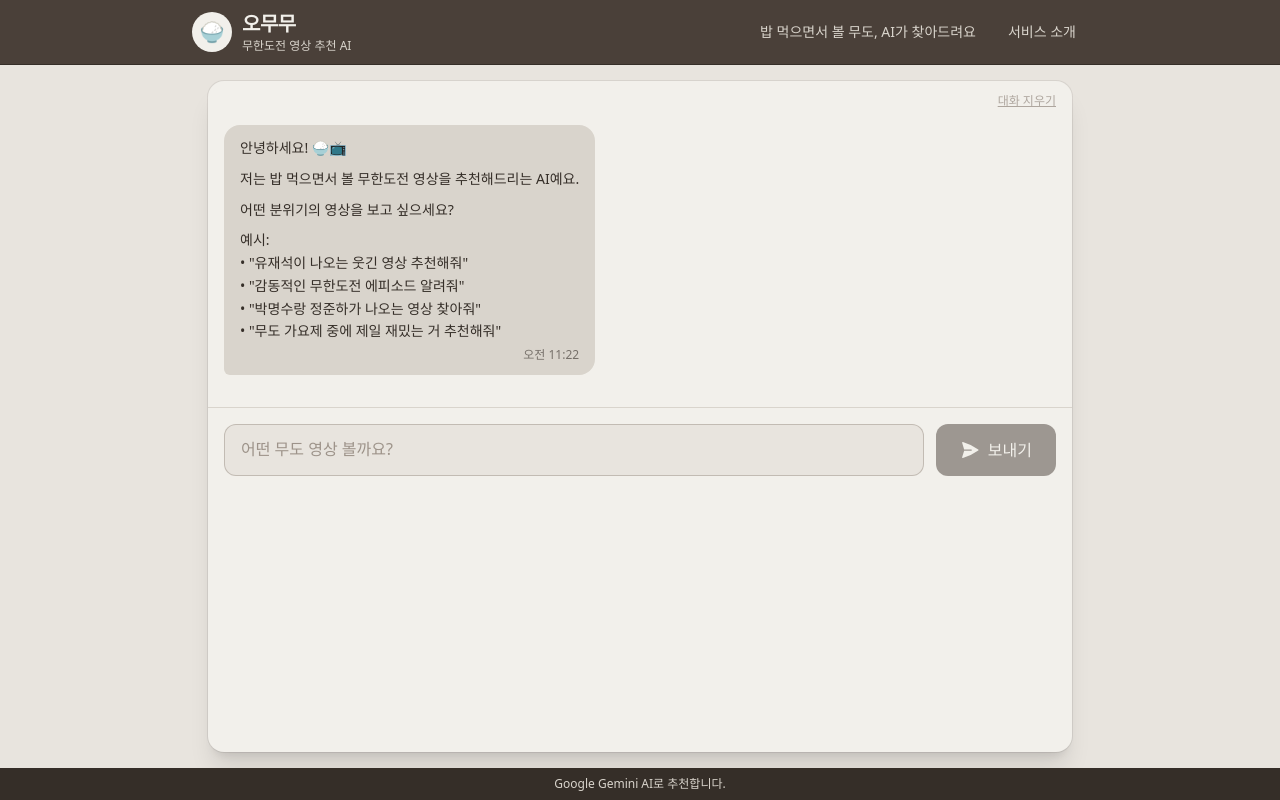
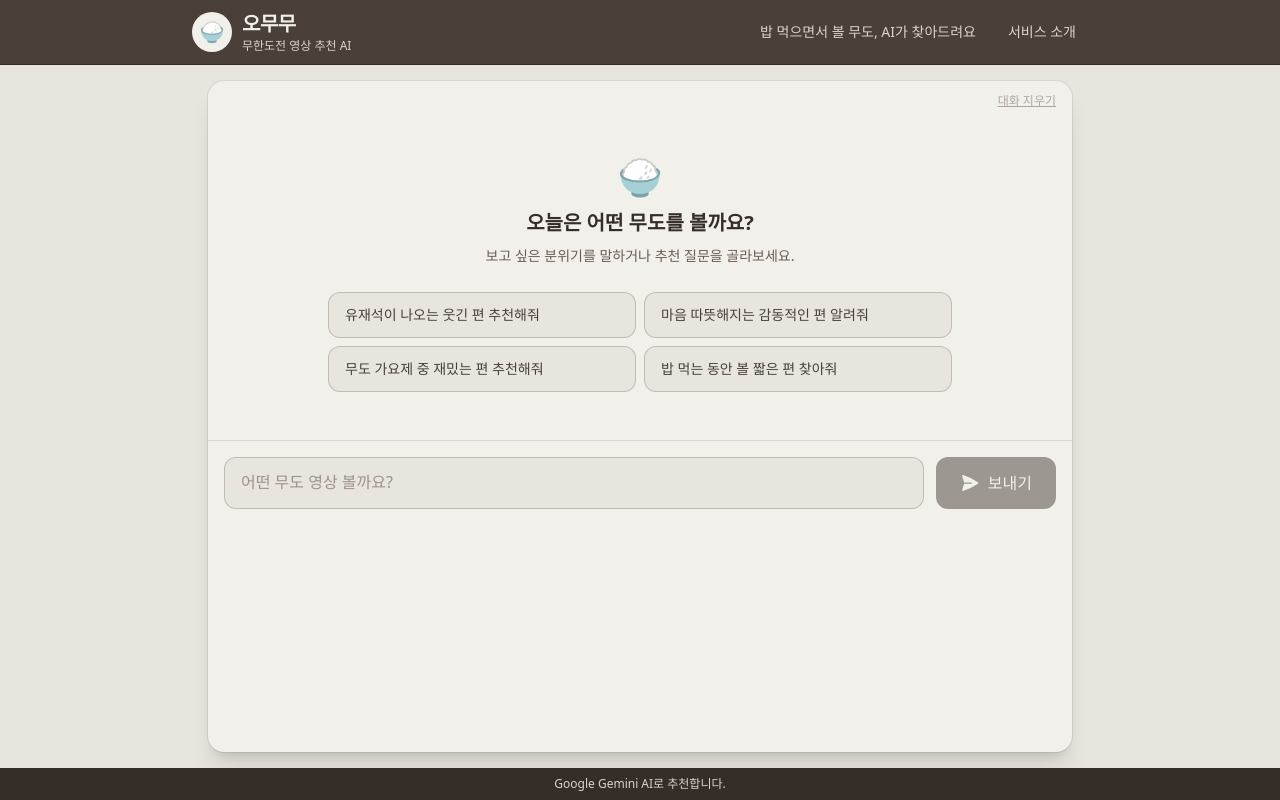
Before and after one commit to mudo-girl-project/omumu-next-ts, a Next.js app: page / in a window 1280 px wide. Built offline with nearby package versions, Linux system fonts and the light colour scheme.

Commit message:
feat(chat): add prompt-based empty state

```diff
--- /dev/null
+++ b/src/components/ChatWelcome.tsx
@@ -0,0 +1,41 @@
+const prompts = [
+  "유재석이 나오는 웃긴 편 추천해줘",
+  "마음 따뜻해지는 감동적인 편 알려줘",
+  "무도 가요제 중 재밌는 편 추천해줘",
+  "밥 먹는 동안 볼 짧은 편 찾아줘",
+];
+
+interface ChatWelcomeProps {
+  onPrompt: (prompt: string) => void;
+}
+
+export default function ChatWelcome({ onPrompt }: ChatWelcomeProps) {
+  return (
+    <section
+      aria-labelledby="chat-welcome-title"
+      className="mx-auto flex min-h-full w-full max-w-2xl flex-col items-center justify-center px-2 py-8 text-center sm:px-6"
+    >
+      <span aria-hidden="true" className="mb-3 text-4xl">
+        🍚
+      </span>
+      <h2 id="chat-welcome-title" className="text-brown-dark text-xl font-bold">
+        오늘은 어떤 무도를 볼까요?
+      </h2>
+      <p className="text-brown-light mt-2 text-sm leading-relaxed">
+        보고 싶은 분위기를 말하거나 추천 질문을 골라보세요.
+      </p>
+      <div className="mt-6 grid w-full gap-2 sm:grid-cols-2">
+        {prompts.map((prompt) => (
+          <button
+            key={prompt}
+            type="button"
+            onClick={() => onPrompt(prompt)}
+            className="border-brown-light/30 bg-ivory hover:border-brown hover:bg-ivory-dark focus-visible:ring-brown min-h-11 rounded-xl border px-4 py-3 text-left text-sm transition-colors focus-visible:ring-2 focus-visible:ring-offset-2 focus-visible:outline-none"
+          >
+            {prompt}
+          </button>
+        ))}
+      </div>
+    </section>
+  );
+}
--- a/src/components/Chatbot.tsx
+++ b/src/components/Chatbot.tsx
@@ -3,24 +3,15 @@
 import { useState, useRef, useEffect } from "react";
 import ChatMessage from "./ChatMessage";
 import ChatInput from "./ChatInput";
+import ChatWelcome from "./ChatWelcome";
 import {
   CHAT_HISTORY_KEY,
   parseChatHistory,
   type ChatHistoryMessage,
 } from "@/lib/chatHistory";
 
-const welcomeMessage = (): ChatHistoryMessage => ({
-  id: "welcome",
-  content:
-    '안녕하세요! 🍚📺\n\n저는 밥 먹으면서 볼 무한도전 영상을 추천해드리는 AI예요.\n\n어떤 분위기의 영상을 보고 싶으세요?\n\n예시:\n• "유재석이 나오는 웃긴 영상 추천해줘"\n• "감동적인 무한도전 에피소드 알려줘"\n• "박명수랑 정준하가 나오는 영상 찾아줘"\n• "무도 가요제 중에 제일 재밌는 거 추천해줘"',
-  isUser: false,
-  createdAt: Date.now(),
-});
-
 export default function Chatbot() {
-  const [messages, setMessages] = useState<ChatHistoryMessage[]>(() => [
-    welcomeMessage(),
-  ]);
+  const [messages, setMessages] = useState<ChatHistoryMessage[]>([]);
   const [isLoading, setIsLoading] = useState(false);
   const [lastMessageId, setLastMessageId] = useState<string | null>(null);
   const [historyReady, setHistoryReady] = useState(false);
@@ -122,7 +113,7 @@ export default function Chatbot() {
   };
 
   const handleClear = () => {
-    setMessages([welcomeMessage()]);
+    setMessages([]);
     setLastMessageId(null);
 
     try {
@@ -138,7 +129,7 @@ export default function Chatbot() {
         <button
           type="button"
           onClick={handleClear}
-          disabled={isLoading || messages.length <= 1}
+          disabled={isLoading || messages.length === 0}
           className="text-brown-light hover:text-brown text-xs underline disabled:cursor-not-allowed disabled:opacity-50"
         >
           대화 지우기
@@ -146,6 +137,9 @@ export default function Chatbot() {
       </div>
       {/* 채팅 메시지 영역 */}
       <div className="min-h-0 flex-1 space-y-2 overflow-y-auto p-4">
+        {messages.length === 0 && !isLoading && (
+          <ChatWelcome onPrompt={handleSend} />
+        )}
         {messages.map((msg) => (
           <div
             key={msg.id}
--- a/src/lib/chatHistory.ts
+++ b/src/lib/chatHistory.ts
@@ -34,7 +34,9 @@ export function parseChatHistory(
       return null;
     }
 
-    return parsed as ChatHistoryMessage[];
+    return (parsed as ChatHistoryMessage[]).filter(
+      (message) => message.id !== "welcome"
+    );
   } catch {
     return null;
   }
```
Also changed, not shown: 2 other files (tests, documents, lock files or other folders).
